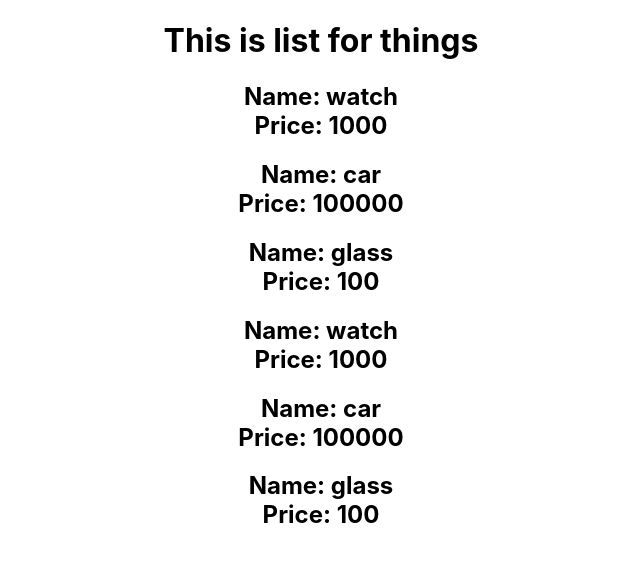
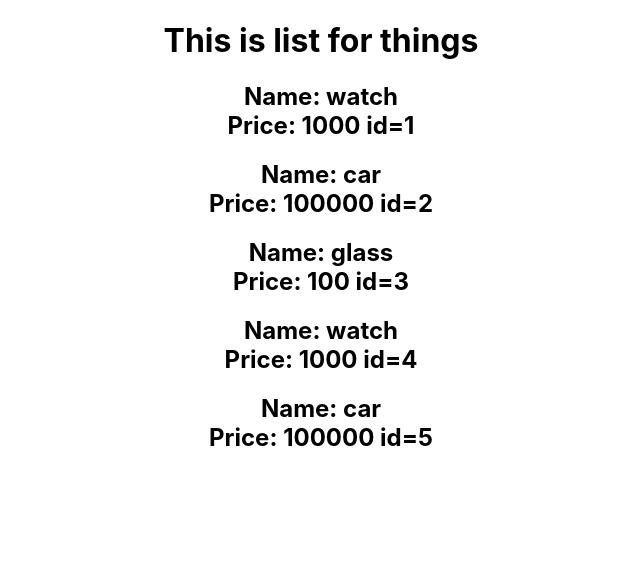
Before and after one commit to bilalahmad147/practice-reapositery-for-react, a React (Create React App) app: page / in a window 1280 px wide. Shown: the top 562 px of the page, without its empty margins (319-959 px from the left). Built offline with nearby package versions, Linux system fonts and the light colour scheme.

Commit message:
updated files

```diff
--- a/src/App.js
+++ b/src/App.js
@@ -5,19 +5,18 @@ import Child from "./child";
 const App = () => {
 
   const thingsList = [
-    {name : "watch" , price: 1000},
-    {name : "car" , price: 100000},
-    {name : "glass" , price: 100},
-    {name : "watch" , price: 1000},
-    {name : "car" , price: 100000},
-    {name : "glass" , price: 100},
+    {name : "watch" , price: 1000, id:1},
+    {name : "car" , price: 100000, id:2},
+    {name : "glass" , price: 100, id:3},
+    {name : "watch" , price: 1000, id:4},
+    {name : "car" , price: 100000, id:5},
   ]
 
   return(
     <div className="App">
       <h1>This is list for things</h1>
       {thingsList.map((obj,ind)=>{
-        return <Child name={obj.name} price={obj.price} />
+        return <Child id={obj.id} key={ind} name={obj.name} price={obj.price} />
       })}
     </div>
   )
--- a/src/child.js
+++ b/src/child.js
@@ -1,9 +1,10 @@
 import React from 'react';
 
-const Child = ({name,price}) => {
+const Child = ({ name, price, id }) => {
+
     return (
         <div>
-            <h2>Name: {name} <br /> Price: {price}</h2>
+            <h2>Name: {name} <br /> Price: {price} id={id}</h2>
         </div>
     )
 };
```
